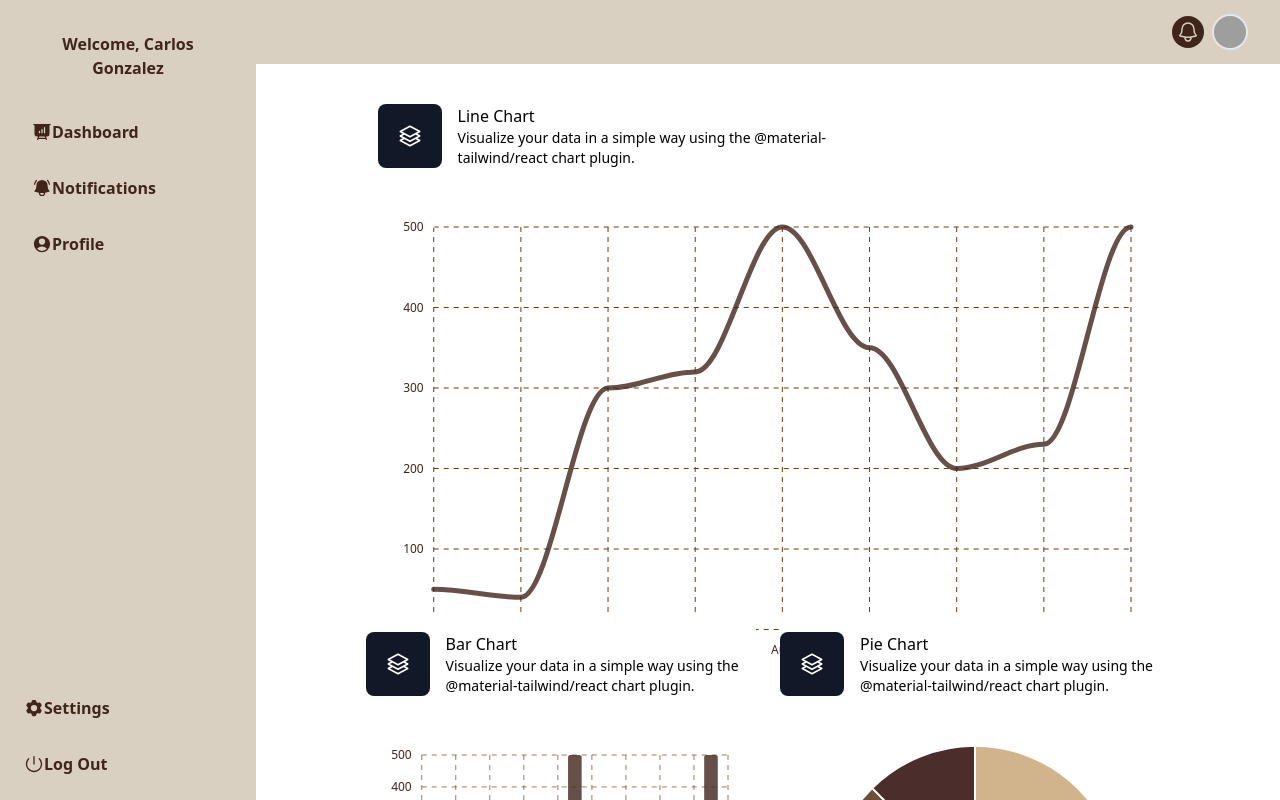
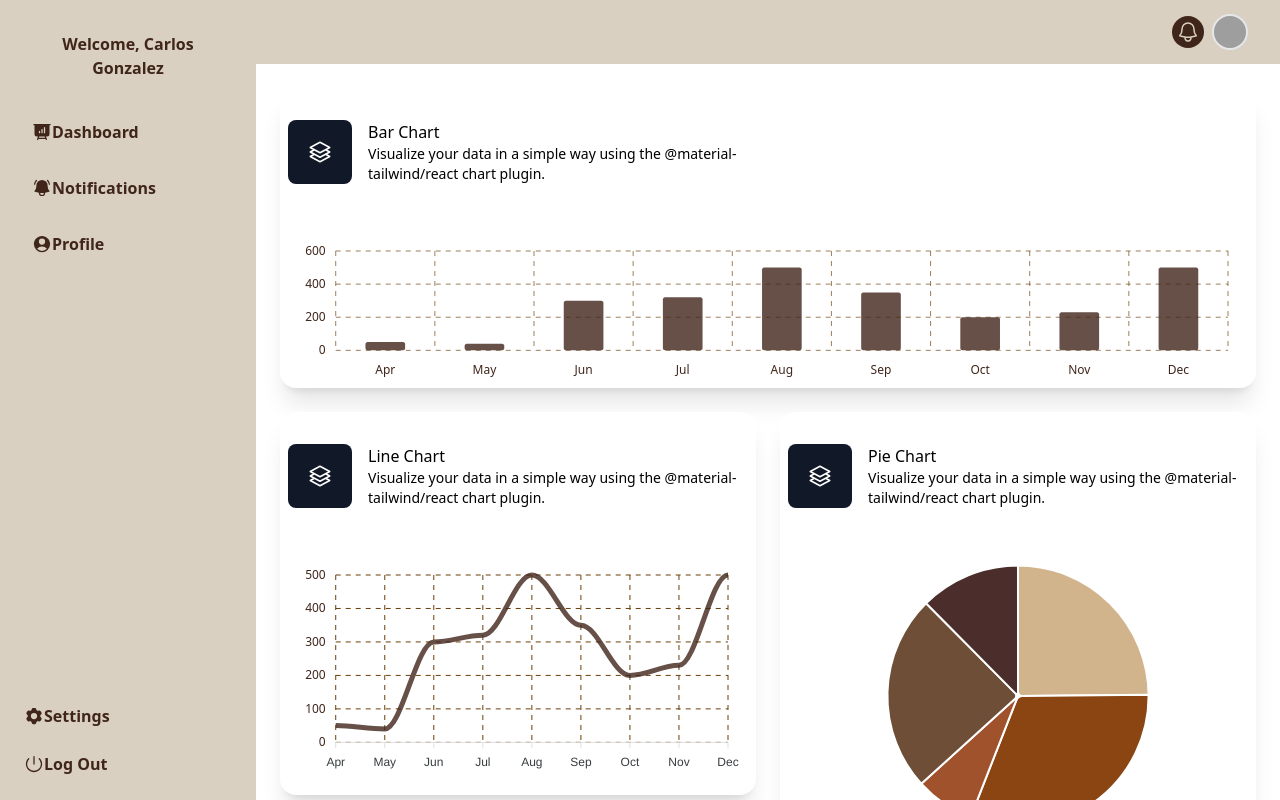
Before and after one commit to ikabeee/brown-appjs, a React (Vite) app: page / in a window 1280 px wide. Shown: the top 800 px of the page. Built offline with nearby package versions, Linux system fonts and the light colour scheme; grey boxes are pictures that could not be loaded.

Commit message:
Fixed visual bugs

```diff
--- a/src/components/BarChart.jsx
+++ b/src/components/BarChart.jsx
@@ -9,6 +9,7 @@ import { Square3Stack3DIcon } from "@heroicons/react/24/outline";
 
 const chartConfig = {
   type: "bar",
+  height: "100%",  // Cambiar de 240 a "100%"
   series: [
     {
       name: "Sales",
@@ -20,8 +21,7 @@ const chartConfig = {
       toolbar: {
         show: false,
       },
-      height: "100%", // Se asegura que el gráfico sea responsivo en altura
-      width: "100%",  // Se asegura que el gráfico sea responsivo en ancho
+      parentHeightOffset: 0,
     },
     title: {
       show: "",
@@ -98,12 +98,12 @@ const chartConfig = {
 
 export default function BarChart() {
   return (
-    <Card className="w-full">
+    <Card className="w-full h-full shadow-xl rounded-2xl pt-2">
       <CardHeader
         floated={false}
         shadow={false}
         color="transparent"
-        className="flex flex-col gap-4 rounded-none md:flex-row md:items-center"
+        className="flex flex-col gap-4 rounded-none md:flex-row md:items-center p-2"
       >
         <div className="w-max rounded-lg bg-gray-900 p-5 text-white">
           <Square3Stack3DIcon className="h-6 w-6" />
@@ -122,8 +122,8 @@ export default function BarChart() {
           </Typography>
         </div>
       </CardHeader>
-      <CardBody className="px-2 pb-0">
-        <div className="w-full h-[300px] lg:h-[400px]"> {/* Responsivo en altura */}
+      <CardBody className="px-2 pb-0 h-[250px]">  {/* Agregar altura fija */}
+        <div className="w-full h-full">
           <Chart {...chartConfig} />
         </div>
       </CardBody>
--- a/src/components/LineChart.jsx
+++ b/src/components/LineChart.jsx
@@ -9,6 +9,7 @@ import { Square3Stack3DIcon } from "@heroicons/react/24/outline";
 
 const chartConfig = {
   type: "line",
+  height: 240,
   series: [
     {
       name: "Sales",
@@ -20,38 +21,17 @@ const chartConfig = {
       toolbar: {
         show: false,
       },
-      height: "100%", // Se asegura que el gráfico sea responsivo en altura
-      width: "100%",  // Se asegura que el gráfico sea responsivo en ancho
-    },
-    title: {
-      show: "",
+      zoom: {
+        enabled: false,
+      },
     },
     dataLabels: {
       enabled: false,
     },
-    colors: ["#40251B"],
     stroke: {
-      lineCap: "round",
       curve: "smooth",
     },
-    markers: {
-      size: 0,
-    },
     xaxis: {
-      axisTicks: {
-        show: false,
-      },
-      axisBorder: {
-        show: false,
-      },
-      labels: {
-        style: {
-          colors: "#40251B",
-          fontSize: "12px",
-          fontFamily: "inherit",
-          fontWeight: 400,
-        },
-      },
       categories: [
         "Apr",
         "May",
@@ -74,6 +54,7 @@ const chartConfig = {
         },
       },
     },
+    colors: ["#40251B"],
     grid: {
       show: true,
       borderColor: "#6B3F09",
@@ -99,12 +80,12 @@ const chartConfig = {
 
 export default function LineChart() {
   return (
-    <Card className="w-full">
+    <Card className="w-full shadow-xl rounded-2xl pt-2">
       <CardHeader
         floated={false}
         shadow={false}
         color="transparent"
-        className="flex flex-col gap-4 rounded-none md:flex-row md:items-center"
+        className="flex flex-col gap-4 rounded-none md:flex-row md:items-center p-2"
       >
         <div className="w-max rounded-lg bg-gray-900 p-5 text-white">
           <Square3Stack3DIcon className="h-6 w-6" />
@@ -124,7 +105,7 @@ export default function LineChart() {
         </div>
       </CardHeader>
       <CardBody className="px-2 pb-0">
-        <div className="w-full h-[300px] lg:h-[400px]">
+        <div className="h-full lg:h-full">
           <Chart {...chartConfig} />
         </div>
       </CardBody>
--- a/src/components/PieChart.jsx
+++ b/src/components/PieChart.jsx
@@ -1,3 +1,4 @@
+
 import {
   Card,
   CardBody,
@@ -9,14 +10,14 @@ import { Square3Stack3DIcon } from "@heroicons/react/24/outline";
 
 const chartConfig = {
   type: "pie",
+  width: 280,
+  height: 280,
   series: [44, 55, 13, 43, 22],
   options: {
     chart: {
       toolbar: {
         show: false,
       },
-      width: "100%", // Ajustar al 100% del contenedor
-      height: "100%", // Ajustar al 100% del contenedor
     },
     title: {
       show: "",
@@ -31,14 +32,14 @@ const chartConfig = {
   },
 };
 
-export default function Example() {
+export default function PieChart() {
   return (
-    <Card className="w-full">
+    <Card className="w-full shadow-xl rounded-2xl pt-2">
       <CardHeader
         floated={false}
         shadow={false}
         color="transparent"
-        className="flex flex-col gap-4 rounded-none md:flex-row md:items-center"
+        className="flex flex-col gap-4 rounded-none md:flex-row md:items-center p-2"
       >
         <div className="w-max rounded-lg bg-gray-900 p-5 text-white">
           <Square3Stack3DIcon className="h-6 w-6" />
@@ -58,7 +59,7 @@ export default function Example() {
         </div>
       </CardHeader>
       <CardBody className="mt-4 grid place-items-center px-2">
-        <div className="w-full h-[300px] lg:h-[400px]">
+        <div className="h-auto w-auto lg:h-full lg:w-auto">
           <Chart {...chartConfig} />
         </div>
       </CardBody>
--- a/src/layouts/Layout.jsx
+++ b/src/layouts/Layout.jsx
@@ -3,14 +3,19 @@ import Sidebar from './Sidebar'
 import { Outlet } from 'react-router'
 export default function Layout() {
     return (
-        <div className="flex">
-            <Sidebar />
-            <div className="flex flex-col flex-1 ">
-                <SimpleNavbar />
-                <div className="flex-1 overflow-auto">
-                    <Outlet />
-                </div>
-            </div>
+        <div className="flex min-h-screen">
+        {/* Sidebar */}
+        <Sidebar />
+
+        {/* Main content */}
+        <div className="flex flex-col flex-1">
+          <SimpleNavbar />
+
+          {/* Content Area */}
+          <div className="flex-1 p-6 overflow-auto">
+            <Outlet />
+          </div>
         </div>
+      </div>
     )
 }
--- a/src/layouts/Sidebar.jsx
+++ b/src/layouts/Sidebar.jsx
@@ -14,29 +14,32 @@ import {
     PowerIcon,
     BellAlertIcon,
 } from "@heroicons/react/24/solid";
-
 const user = {
-    name: "Carlos",
-    lastName: "Gonzalez",
-  };
+    "name": "Carlos",
+    "lastName": "Gonzalez"
+}
 
 export default function Sidebar() {
     return (
-      <div className="flex bg-white">
+
+
             <Card className="h-[calc(100vh-.01rem)] w-full max-w-[16rem] p-4 bg-[#D9D0C1] rounded-none lg:flex flex-col hidden">
+
                 <div className="mb-2 p-4">
-            <Typography variant="h5" className="text-[#40251B] font-bold text-center">
+                    <Typography variant="h5" className="text-[#40251B] font-bold text-center" >
                         Welcome, {user.name} {user.lastName}
                     </Typography>
                 </div>
 
                 <List className="flex-1 gap-y-4">
+
                     <ListItem className="group hover:bg-[#40251B] hover:text-[#D9D0C1] focus:bg-[#40251B] focus:text-[#D9D0C1] text-[#40251B] font-bold active:bg-[#40251B] active:text-[#D9D0C1] p-2">
                         <ListItemPrefix>
                             <PresentationChartBarIcon className="h-5 w-5" />
                         </ListItemPrefix>
                         Dashboard
                     </ListItem>
+
 
                     <ListItem className="group hover:bg-[#40251B] hover:text-[#D9D0C1] focus:bg-[#40251B] focus:text-[#D9D0C1] text-[#40251B] font-bold active:bg-[#40251B] active:text-[#D9D0C1] p-2">
                         <ListItemPrefix>
@@ -54,10 +57,9 @@ import {
                         </ListItemPrefix>
                         Profile
                     </ListItem>
+
                 </List>
-
-          {/* Ajustar espaciado de Settings y Log Out */}
-          <ListItem className="group hover:bg-[#40251B] hover:text-[#D9D0C1] focus:bg-[#40251B] focus:text-[#D9D0C1] text-[#40251B] font-bold active:bg-[#40251B] active:text-[#D9D0C1] p-2 mb-4">
+                <ListItem className="group hover:bg-[#40251B] hover:text-[#D9D0C1] focus:bg-[#40251B] focus:text-[#D9D0C1] text-[#40251B] font-bold active:bg-[#40251B] active:text-[#D9D0C1] p-2 mb-2">
                     <ListItemPrefix>
                         <Cog6ToothIcon className="h-5 w-5" />
                     </ListItemPrefix>
@@ -70,7 +72,7 @@ import {
                     </ListItemPrefix>
                     Log Out
                 </ListItem>
+
             </Card>
-      </div>
     );
 }
--- a/src/pages/Dashboard/Dashboard.jsx
+++ b/src/pages/Dashboard/Dashboard.jsx
@@ -4,21 +4,23 @@ import PieChart from "../../components/PieChart";
 
 export default function Dashboard() {
   return (
-        <div className="flex flex-col space-y-6 p-6">
-            <div className="flex justify-center">
-                <div className="w-full lg:w-[80%]">
-                    <LineChart />
+    <div className="flex flex-col space-y-6">
+
+      <div className="w-full h-[300px]">
+        <div className="w-full h-full">
+          <BarChart />
         </div>
       </div>
 
-            <div className="flex justify-center gap-6">
-                <div className="w-full lg:w-[40%]">
-                    <BarChart />
+      <div className="grid grid-cols-1 lg:grid-cols-2 gap-6">
+        <div className="w-full h-[400px]">
+          <LineChart />
         </div>
-                <div className="w-full lg:w-[40%]">
+        <div className="w-full h-[400px]">
           <PieChart />
         </div>
       </div>
     </div>
+
   );
 }
```
Lines whose indentation alone changed are shown as unchanged.
